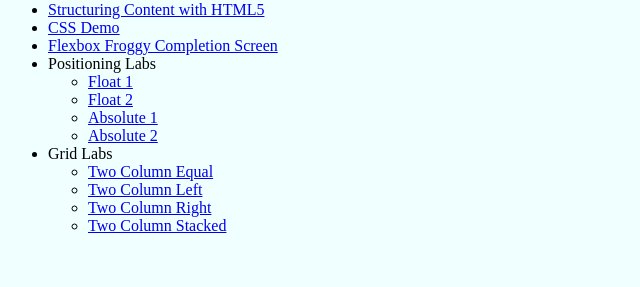
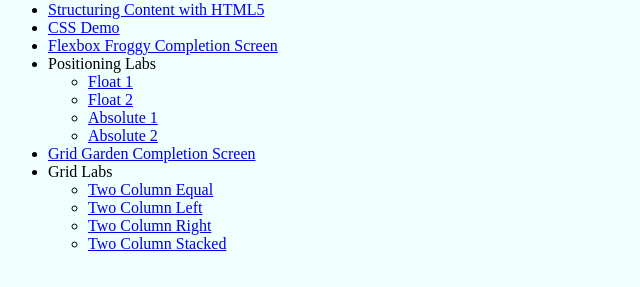
Before and after one commit to calsclong/webtechrepo, a plain HTML site: page index.html in a window 1280 px wide. Shown: the part 79-366 px from the top of the page, without its empty margins (0-640 px from the left). Drawn offline with Linux system fonts and the light colour scheme.

Commit message:
added grid garden screenshot

```diff
--- a/index.html
+++ b/index.html
@@ -27,6 +27,7 @@
           <li><a href="positioning-lab/absolute-2.html">Absolute 2</a></li>
         </ul>
       </li>
+      <li><a href="assets/img/gridgarden.png">Grid Garden Completion Screen</a></li>
       <li>Grid Labs
         <ul>
           <li><a href="grid-lab/grid-two-col-equal.html">Two Column Equal</a></li>
```
Also changed, not shown: assets/img/gridgarden.png (added).
